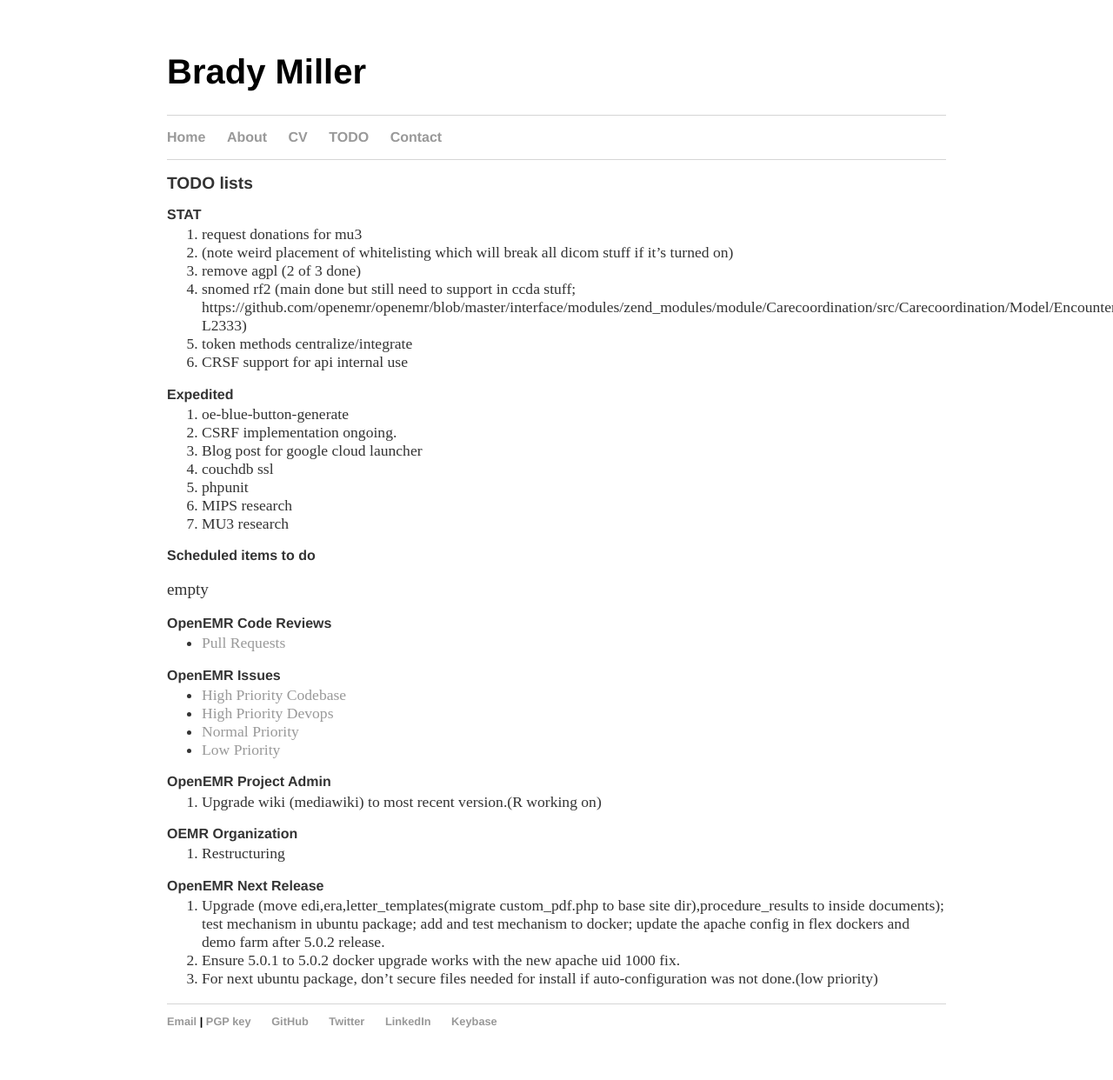
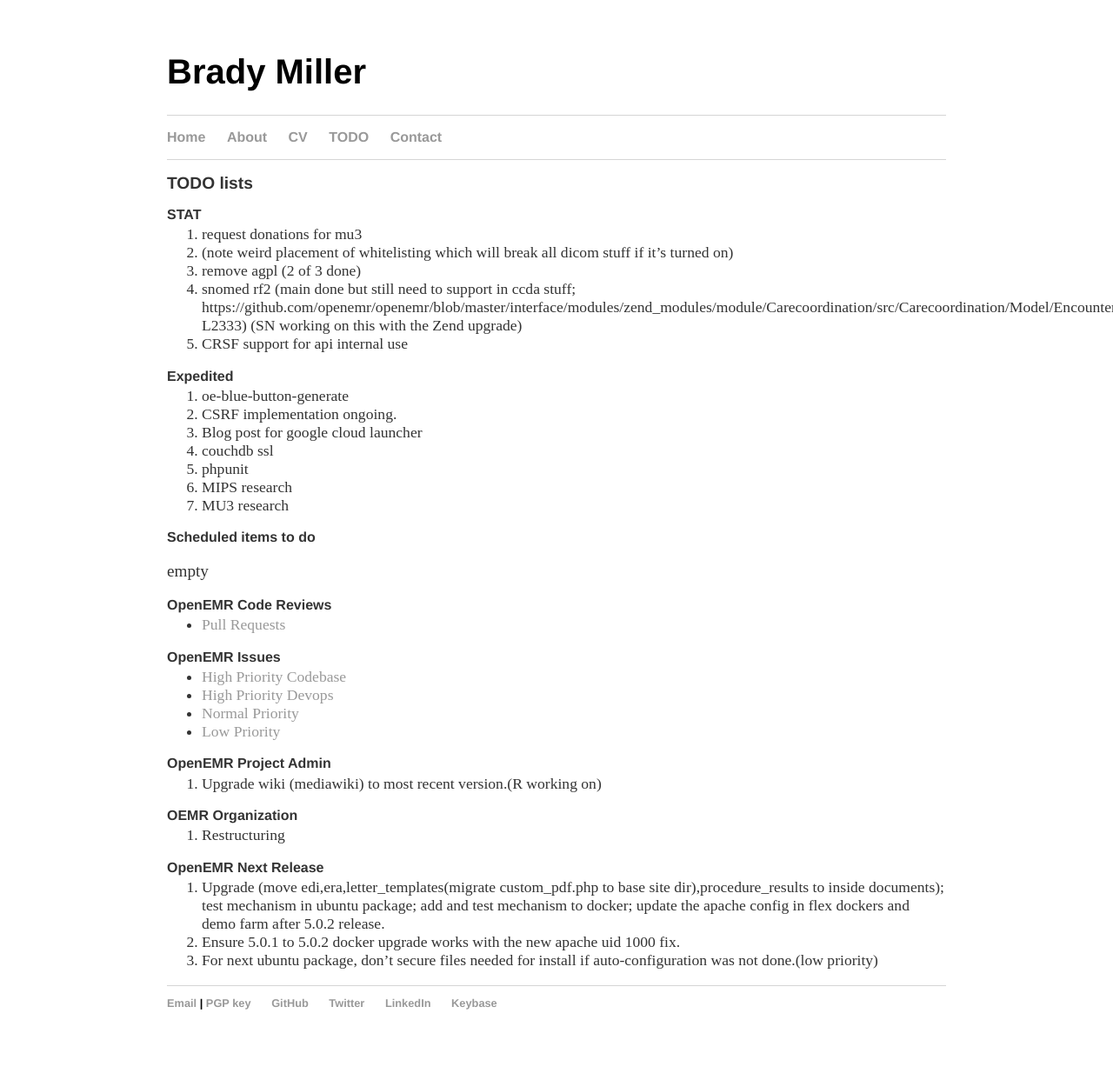
Before and after one commit to bradymiller/bradymiller.github.io, a Jekyll site: the page built from todo/index.md, in a window 1280 px wide. Shown: the whole page at 87% size. Built offline with Jekyll 4.4.1, drawn with Linux system fonts in a browser that asks for light colours; our own code applies the rules of GitHub Pages for plain Markdown files; after the commit the page ends 1221 px from its top, so only the background shows below that.

Commit message:
Update index.md

```diff
--- a/todo/index.md
+++ b/todo/index.md
@@ -7,8 +7,7 @@
 1. request donations for mu3
 2. (note weird placement of whitelisting which will break all dicom stuff if it's turned on)
 1. remove agpl (2 of 3 done)
-1. snomed rf2 (main done but still need to support in ccda stuff; https://github.com/openemr/openemr/blob/master/interface/modules/zend_modules/module/Carecoordination/src/Carecoordination/Model/EncounterccdadispatchTable.php#L2316-L2333)
-1. token methods centralize/integrate
+1. snomed rf2 (main done but still need to support in ccda stuff; https://github.com/openemr/openemr/blob/master/interface/modules/zend_modules/module/Carecoordination/src/Carecoordination/Model/EncounterccdadispatchTable.php#L2316-L2333) (SN working on this with the Zend upgrade)
 1. CRSF support for api internal use
 
 ### Expedited
```
